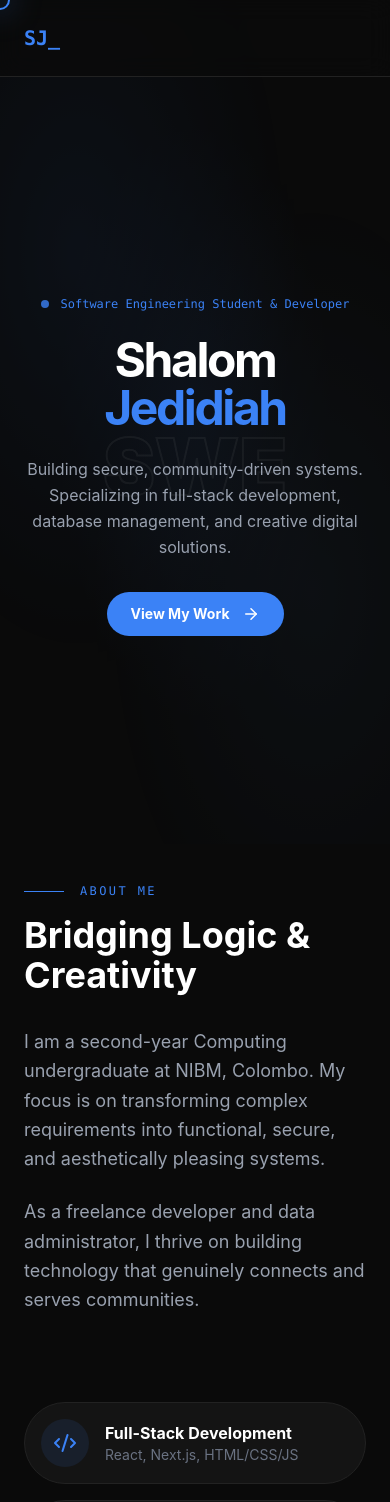
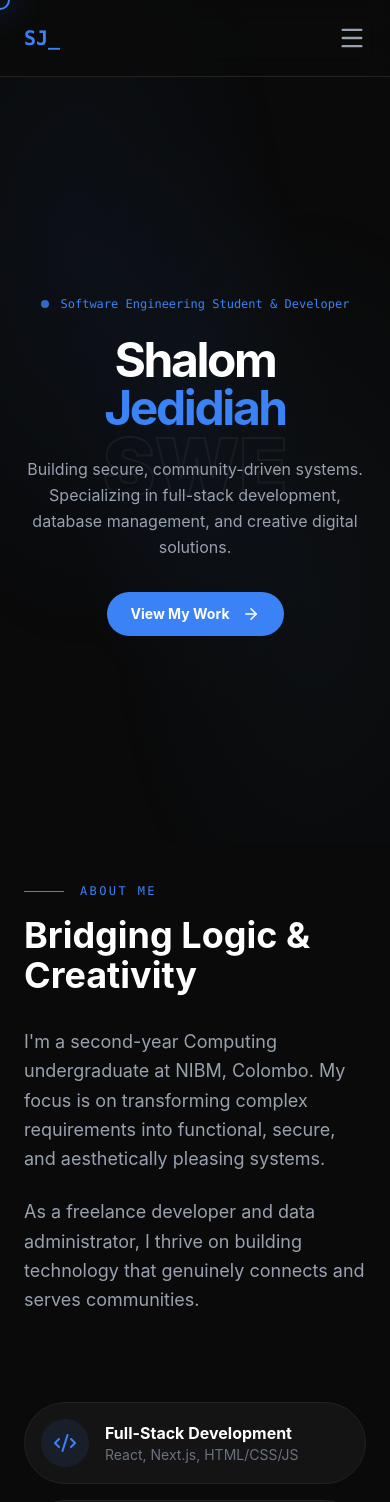
Before and after one commit to shalom-jed/shalom-portfolio, a Next.js app: page /shalom-portfolio/ in a window 390 px wide. Shown: the top 1502 px of the page. Built offline with nearby package versions, Linux system fonts and the light colour scheme.

Commit message:
feat: implement mobile navigation menu and enhance header layout

```diff
--- a/app/page.tsx
+++ b/app/page.tsx
@@ -12,7 +12,10 @@ import {
   Linkedin,
   Cpu,
   Globe,
-  Layout
+  Layout,
+  Menu,
+  X,
+  Instagram
 } from "lucide-react";
 import ExperienceTimeline from "./components/ExperienceTimeline";
 import { projects } from "./data/projects";
@@ -20,6 +23,7 @@ import { projects } from "./data/projects";
 export default function Home() {
   const [mousePos, setMousePos] = useState({ x: 0, y: 0 });
   const scrollRef = useRef<HTMLDivElement>(null);
+  const [isMobileMenuOpen, setIsMobileMenuOpen] = useState(false);
 
   useEffect(() => {
     const handleMouseMove = (e: MouseEvent) => {
@@ -48,17 +52,38 @@ export default function Home() {
       <div className="mesh-gradient" />
 
       {/* Navigation Bar */}
-      <header className="fixed top-0 left-0 right-0 z-50 p-6 bg-[#0a0a0a]/80 backdrop-blur-md border-b border-[#222]">
-        <nav className="max-w-7xl mx-auto flex justify-between items-center">
+      <header className="fixed top-0 left-0 right-0 z-50 bg-[#0a0a0a]/80 backdrop-blur-md border-b border-[#222]">
+        <div className="p-6 max-w-7xl mx-auto flex justify-between items-center">
           <span className="font-mono text-xl font-bold text-[var(--color-accent)]">SJ_</span>
-          <ul className="flex gap-8 text-sm font-medium text-gray-400 hidden md:flex">
+
+          {/* Desktop Navigation */}
+          <ul className="hidden md:flex gap-8 text-sm font-medium text-gray-400">
             <li><a href="#about" className="hover:text-white transition-colors cursor-none">ABOUT</a></li>
             <li><a href="#experience" className="hover:text-white transition-colors cursor-none">EXPERIENCE</a></li>
             <li><a href="#education" className="hover:text-white transition-colors cursor-none">EDUCATION</a></li>
             <li><a href="#projects" className="hover:text-white transition-colors cursor-none">PROJECTS</a></li>
             <li><a href="#contact" className="hover:text-white transition-colors cursor-none">CONTACT</a></li>
           </ul>
-        </nav>
+
+          {/* Mobile Menu Button */}
+          <button
+            className="md:hidden text-gray-400 hover:text-white transition-colors cursor-none"
+            onClick={() => setIsMobileMenuOpen(!isMobileMenuOpen)}
+          >
+            {isMobileMenuOpen ? <X size={28} /> : <Menu size={28} />}
+          </button>
+        </div>
+
+        {/* Mobile Navigation Dropdown */}
+        {isMobileMenuOpen && (
+          <div className="md:hidden absolute top-full left-0 right-0 bg-[#141414] border-b border-[#222] p-6 flex flex-col gap-6 text-center shadow-2xl">
+            <a href="#about" onClick={() => setIsMobileMenuOpen(false)} className="text-gray-400 hover:text-[var(--color-accent)] font-medium tracking-widest cursor-none">ABOUT</a>
+            <a href="#experience" onClick={() => setIsMobileMenuOpen(false)} className="text-gray-400 hover:text-[var(--color-accent)] font-medium tracking-widest cursor-none">EXPERIENCE</a>
+            <a href="#education" onClick={() => setIsMobileMenuOpen(false)} className="text-gray-400 hover:text-[var(--color-accent)] font-medium tracking-widest cursor-none">EDUCATION</a>
+            <a href="#projects" onClick={() => setIsMobileMenuOpen(false)} className="text-gray-400 hover:text-[var(--color-accent)] font-medium tracking-widest cursor-none">PROJECTS</a>
+            <a href="#contact" onClick={() => setIsMobileMenuOpen(false)} className="text-gray-400 hover:text-[var(--color-accent)] font-medium tracking-widest cursor-none">CONTACT</a>
+          </div>
+        )}
       </header>
 
       <main className="font-sans pt-32">
@@ -101,7 +126,7 @@ export default function Home() {
               </div>
               <h2 className="text-4xl md:text-5xl font-bold mb-8">Bridging Logic & Creativity</h2>
               <p className="text-gray-400 text-lg leading-relaxed mb-6">
-                I am a second-year Computing undergraduate at NIBM, Colombo. My focus is on transforming complex requirements into functional, secure, and aesthetically pleasing systems.
+                I'm a second-year Computing undergraduate at NIBM, Colombo. My focus is on transforming complex requirements into functional, secure, and aesthetically pleasing systems.
               </p>
               <p className="text-gray-400 text-lg leading-relaxed mb-6">
                 As a freelance developer and data administrator, I thrive on building technology that genuinely connects and serves communities.
@@ -183,7 +208,7 @@ export default function Home() {
             <div className="font-mono text-xs text-[var(--color-accent)] tracking-[0.2em] mb-4 flex items-center justify-center gap-4">
               <div className="w-10 h-[1px] bg-[var(--color-accent)]" /> GET IN TOUCH <div className="w-10 h-[1px] bg-[var(--color-accent)]" />
             </div>
-            <h2 className="text-4xl md:text-5xl font-bold mb-6">Let us Work Together</h2>
+            <h2 className="text-4xl md:text-5xl font-bold mb-6">Let's Work Together</h2>
             <div className="flex justify-center gap-6 mb-12 mt-10">
               <a href="https://github.com/shalom-jed" target="_blank" className="w-16 h-16 bg-[var(--color-surface-2)] border border-[var(--color-border)] rounded-full flex items-center justify-center text-white hover:bg-[var(--color-accent)] transition-all cursor-none">
                 <Github size={24} />
@@ -194,6 +219,9 @@ export default function Home() {
               <a href="https://linkedin.com/in/shalom-jed" target="_blank" className="w-16 h-16 bg-[var(--color-surface-2)] border border-[var(--color-border)] rounded-full flex items-center justify-center text-white hover:bg-[var(--color-accent)] transition-all cursor-none">
                 <Linkedin size={24} />
               </a>
+              <a href="https://www.instagram.com/shalom.jedidiah?igsh=dGoxYzZ0N2dzeTFu" target="_blank" className="w-16 h-16 bg-[var(--color-surface-2)] border border-[var(--color-border)] rounded-full flex items-center justify-center text-white hover:bg-[var(--color-accent)] transition-all cursor-none">
+                <Instagram size={24} />
+              </a>
             </div>
             <p className="text-gray-500 text-sm">Designed & Built by Shalom Jedidiah © 2026</p>
           </div>
```
